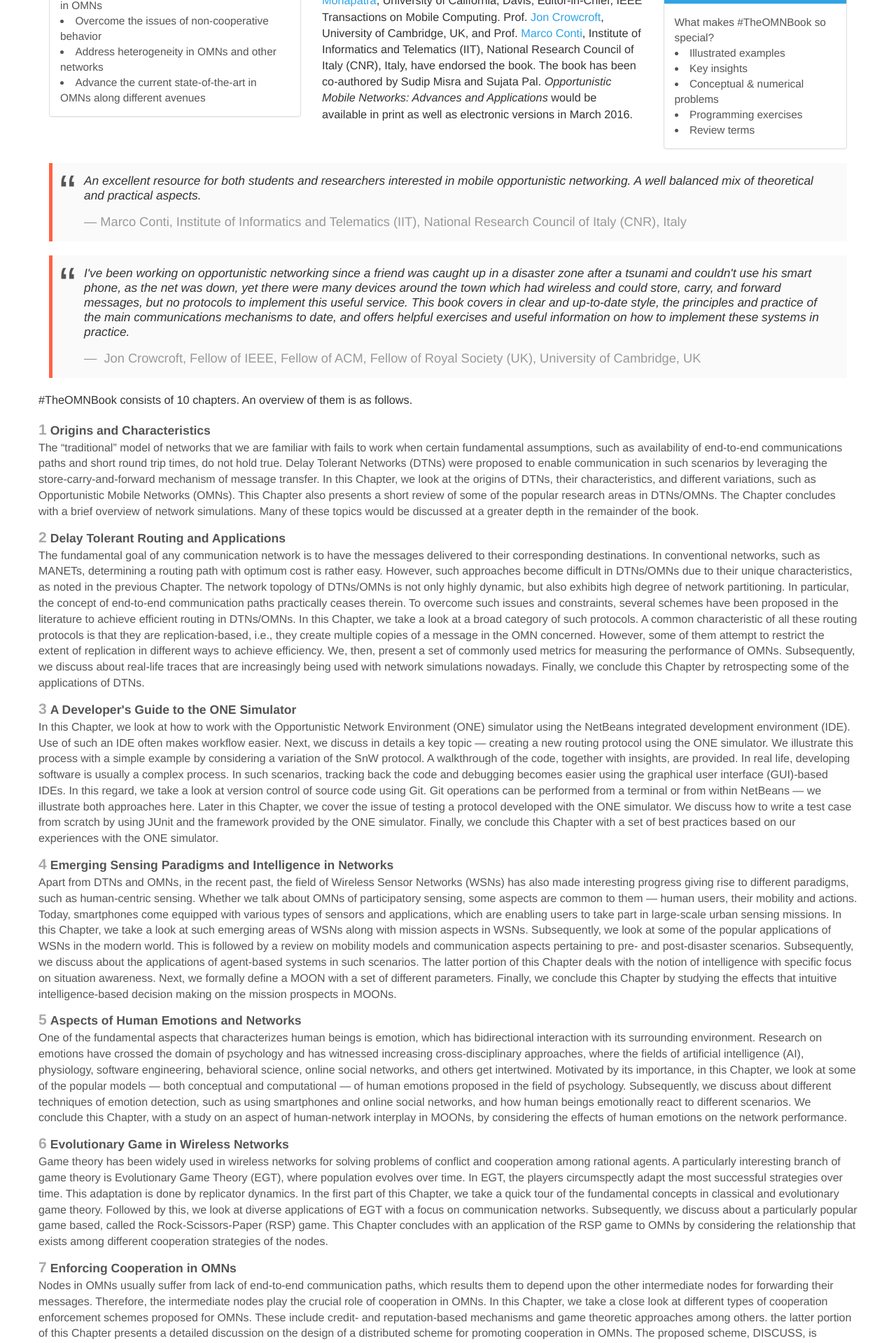
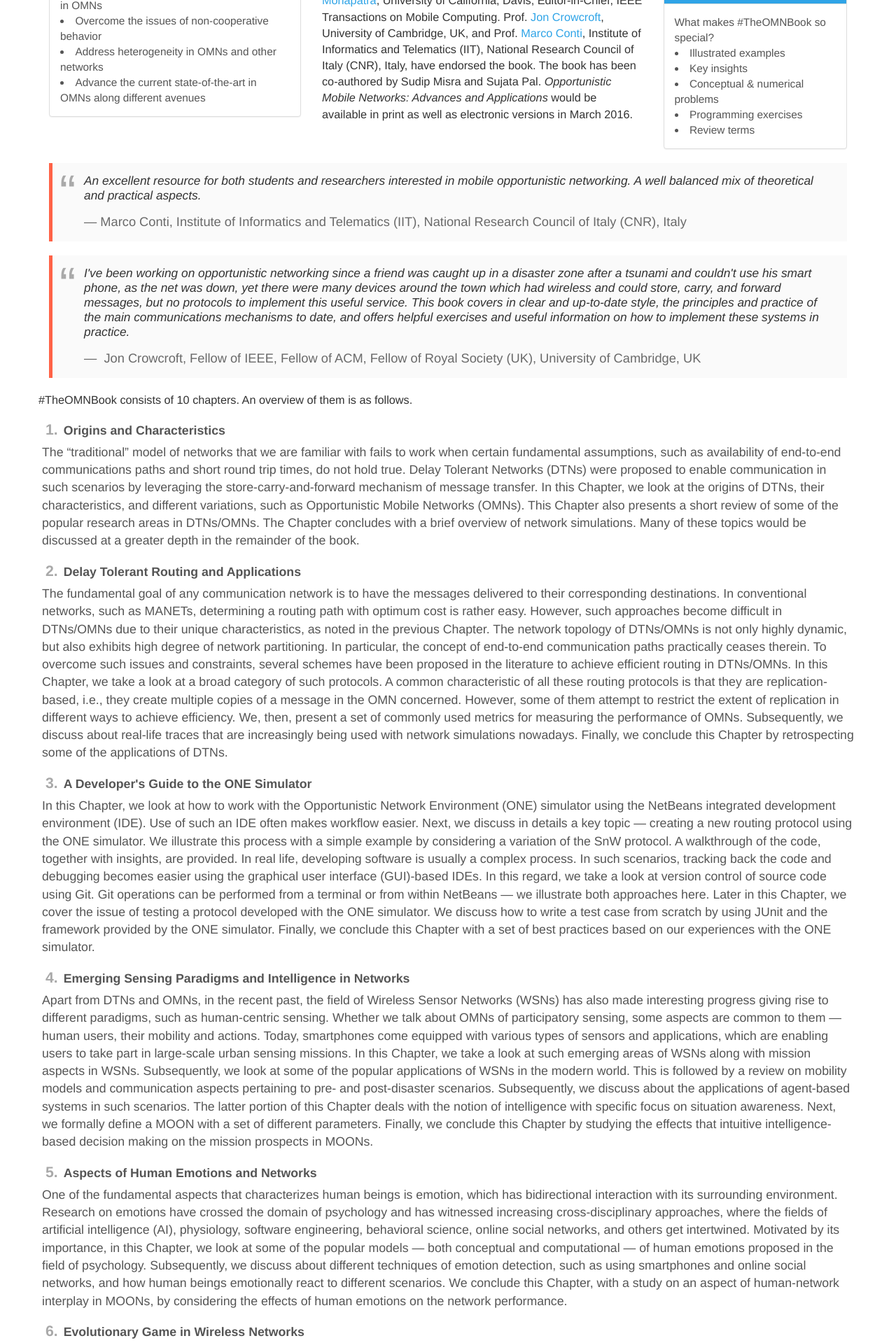
Before and after one commit to barun-saha/barun-saha.github.io, a Jekyll site: the page the_omn_book.html, which Jekyll copies as it is, in a window 1280 px wide. Shown: the part 752-2671 px from the top of the page at 70% size. Built offline with Jekyll 4.4.1, drawn with Linux system fonts in a browser that asks for light colours; nearby versions of some CDN libraries; some web fonts are replaced; comment, search, counter and statistics services are not loaded.

Commit message:
Autonumbered chapters list

```diff
--- a/assets/css/custom.css
+++ b/assets/css/custom.css
@@ -517,6 +517,7 @@ blockquote{
 }
 blockquote::before{
     content: "\201C";
+    color: darkgray;
     position: absolute;
     left: 10px;
     top:0px;
@@ -531,50 +532,35 @@ blockquote p:first-child {
 }
 blockquote small {
     font-size: 0.9em;
+    color: dimgray;
 }
 
 .chapters-list {
-    font-size: 1.14em;
+    font-size: 1.15em;
 }
 .chapters-list dt {
     font-size: 1.1em;
 }
-.chapters-list dt::before{
+.chapters-list dd {
+    font-size: 1.1em;
+    padding: 5px;
+}
+.chapters-list {
+    counter-reset: chapter;
+}
+.chapters-list dt:before{
     left: 10px;
     top: 0px;
     font-size: 1.2em;
-    padding-right: 5px;
+    padding-right: 2px;
+    padding-left: 10px;
+    text-align: right;
     color: darkgray;
+    counter-increment: chapter;
+    content: counter(chapter) ". ";
 }
-#c1::before {
-    content: "1";
-}
-#c2::before {
-    content: "2";
-}
-#c3::before {
-    content: "3";
-}
-#c4::before {
-    content: "4";
-}
-#c5::before {
-    content: "5";
-}
-#c6::before {
-    content: "6";
-}
-#c7::before {
-    content: "7";
-}
-#c8::before {
-    content: "8";
-}
-#c9::before {
-    content: "9";
-}
-#c10::before {
-    content: "10";
+.c10 {
+    margin-left: -9px;
 }
 .chapters-list dd {
     margin-bottom: 10px;
--- a/the_omn_book.html
+++ b/the_omn_book.html
@@ -223,34 +223,34 @@ Opportunistic Mobile Networks: Advances and Applications
             </p>
 
             <dl class="chapters-list">
-                <dt id="c1">Origins and Characteristics</dt>
+                <dt>Origins and Characteristics</dt>
                 <dd>The &ldquo;traditional&rdquo; model of networks that we are familiar with fails to work when certain fundamental assumptions, such as availability of end-to-end communications paths and short round trip times, do not hold true. Delay Tolerant Networks (DTNs) were proposed to enable communication in such scenarios by leveraging the store-carry-and-forward mechanism of message transfer. In this Chapter, we look at the origins of DTNs, their characteristics, and different variations, such as Opportunistic Mobile Networks (OMNs). This Chapter also presents a short review of some of the popular research areas in DTNs/OMNs. The Chapter concludes with a brief overview of network simulations. Many of these topics would be discussed at a greater depth in the remainder of the book.</dd>
 
-                <dt id="c2">Delay Tolerant Routing and Applications</dt>
+                <dt>Delay Tolerant Routing and Applications</dt>
                 <dd>The fundamental goal of any communication network is to have the messages delivered to their corresponding destinations. In conventional networks, such as MANETs, determining a routing path with optimum cost is rather easy. However, such approaches become difficult in DTNs/OMNs due to their unique characteristics, as noted in the previous Chapter. The network topology of DTNs/OMNs is not only highly dynamic, but also exhibits high degree of network partitioning. In particular, the concept of end-to-end communication paths practically ceases therein. To overcome such issues and constraints, several schemes have been proposed in the literature to achieve efficient routing in DTNs/OMNs. In this Chapter, we  take a look at a broad category of such protocols. A common characteristic of all these routing protocols is that they are replication-based, i.e., they create multiple copies of a message in the OMN concerned. However, some of them attempt to restrict the extent of replication in different ways to achieve efficiency. We, then, present a set of commonly used metrics for measuring the performance of OMNs. Subsequently, we discuss about real-life traces that are increasingly being used with network simulations nowadays. Finally, we conclude this Chapter by retrospecting some of the applications of DTNs.</dd>
 
-                <dt id="c3">A Developer's Guide to the ONE Simulator</dt>
+                <dt>A Developer's Guide to the ONE Simulator</dt>
                 <dd>In this Chapter, we look at how to work with the Opportunistic Network Environment (ONE) simulator using the NetBeans integrated development environment (IDE). Use of such an IDE often makes workflow easier. Next, we discuss in details a key topic &mdash; creating a new routing protocol using the ONE simulator. We illustrate this process with a simple example by considering a variation of the SnW protocol. A walkthrough of the code, together with insights, are provided. In real life, developing software is usually a complex process. In such scenarios, tracking back the code and debugging becomes easier using the graphical user interface (GUI)-based IDEs. In this regard, we take a look at version control of source code using Git. Git operations can be performed from a terminal or from within NetBeans &mdash; we illustrate both approaches here. Later in this Chapter, we cover the issue of testing a protocol developed with the ONE simulator. We discuss how to write a test case from scratch by using JUnit and the framework provided by the ONE simulator. Finally, we conclude this Chapter with a set of best practices based on our experiences with the ONE simulator.</dd>
 
-                <dt id="c4">Emerging Sensing Paradigms and Intelligence in Networks</dt>
+                <dt>Emerging Sensing Paradigms and Intelligence in Networks</dt>
                 <dd>Apart from DTNs and OMNs, in the recent past, the field of Wireless Sensor Networks (WSNs) has also made interesting progress giving rise to different paradigms, such as human-centric sensing. Whether we talk about OMNs of participatory sensing, some aspects are common to them &mdash; human users, their mobility and actions. Today, smartphones come equipped with various types of sensors and applications, which are enabling users to take part in large-scale urban sensing missions. In this Chapter, we take a look at such emerging areas of WSNs along with mission aspects in WSNs. Subsequently, we look at some of the popular applications of WSNs in the modern world. This is followed by a review on mobility models and communication aspects pertaining to pre- and post-disaster scenarios. Subsequently, we discuss about the applications of agent-based systems in such scenarios. The latter portion of this Chapter deals with the notion of intelligence with specific focus on situation awareness. Next, we formally define a MOON with a set of different parameters. Finally, we conclude this Chapter by studying the effects that intuitive intelligence-based decision making on the mission prospects in MOONs.</dd>
 
-                <dt id="c5">Aspects of Human Emotions and Networks</dt>
+                <dt>Aspects of Human Emotions and Networks</dt>
                 <dd>One of the fundamental aspects that characterizes human beings is emotion, which has bidirectional interaction with its surrounding environment. Research on emotions have crossed the domain of psychology and has witnessed increasing cross-disciplinary approaches, where the fields of artificial intelligence (AI), physiology, software engineering, behavioral science, online social networks, and others get intertwined. Motivated by its importance, in this Chapter, we look at some of the popular models &mdash; both conceptual and computational &mdash; of human emotions proposed in the field of psychology. Subsequently, we discuss about different techniques of emotion detection, such as using smartphones and online social networks, and how human beings emotionally react to different scenarios. We conclude this Chapter, with a study on an aspect of human-network interplay in MOONs, by considering the effects of human emotions on the network performance.</dd>
 
-                <dt id="c6">Evolutionary Game in Wireless Networks</dt>
+                <dt>Evolutionary Game in Wireless Networks</dt>
                 <dd>Game theory has been widely used in wireless networks for solving problems of conflict and cooperation among rational agents. A particularly interesting branch of game theory is Evolutionary Game Theory (EGT), where population evolves over time. In EGT, the players circumspectly adapt the most successful strategies over time. This adaptation is done by replicator dynamics. In the first part of this Chapter, we take a quick tour of the fundamental concepts in classical and evolutionary game theory. Followed by this, we look at diverse applications of EGT with a focus on communication networks. Subsequently, we discuss about a particularly popular game based, called the Rock-Scissors-Paper (RSP) game. This Chapter concludes with an application of the RSP game to OMNs by considering the relationship that exists among different cooperation strategies of the nodes.</dd>
 
-                <dt id="c7">Enforcing Cooperation in OMNs</dt>
+                <dt>Enforcing Cooperation in OMNs</dt>
                 <dd>Nodes in OMNs usually suffer from lack of end-to-end communication paths, which results them to depend upon the other intermediate nodes for forwarding their messages. Therefore, the intermediate nodes play the crucial role of cooperation in OMNs. In this Chapter, we take a close look at different types of cooperation enforcement schemes proposed for OMNs. These include credit- and reputation-based mechanisms and game theoretic approaches among others. the latter portion of this Chapter presents a detailed discussion on the design of a distributed scheme for promoting cooperation in OMNs. The proposed scheme, DISCUSS, is inspired by evolutionary theory. We look at different theoretical aspects as well as the feasibility of its use in real life.</dd>
 
-                <dt id="c8">Heterogeneity in OMNs</dt>
+                <dt>Heterogeneity in OMNs</dt>
                 <dd>Heterogeneity in real-life networks is perhaps inevitable. In this Chapter, we look at different aspects of heterogeneity in conventional networks, such as MANETs, as well as, in OMNs. We begin by looking at the fundamental causes of heterogeneity in communication networks, which includes diversity in software, hardware, and architecture. We look at the different forms of heterogeneity that arises in the link and network layers of the protocol stack. We also look at different techniques to mitigate such issues. Subsequently, we focus on specific aspects of heterogeneity that are observed in DTNs/OMNs. We look at time-varying graphs, and representation of heterogeneous OMNs with such graphs. Followed by this, we study the aspects of heterogeneous routing protocols in OMNs, and their mitigation. Finally, we summarize the adverse effects that heterogeneity has upon the performance of OMNs.</dd>
 
-                <dt id="c9">Opportunistic Mobile Networks: Toward Reality</dt>
+                <dt>Opportunistic Mobile Networks: Toward Reality</dt>
                 <dd>Having explored different dimensions of OMNs, in this Chapter, we pause for a moment, and look at the reality. Where do DTNs/OMNs stand today? How well it has been adopted? What are its promises? We begin by taking a look at some comprehensive statistics on research efforts in this domain. Subsequently, we discuss about Request for Comments (RFCs) and look at some of the RFCs published for DTNs. This is followed by a quick tour of a sample of current inventions based on DTNs/OMNs. In the latter part of this Chapter, we discuss some of the recent trends in OMNs and different avenues along which it can evolve. Finally, this Chapter ends with a few prospective project topics that can be undertaken by the reader.</dd>
 
-                <dt id="c10">The Big Picture</dt>
+                <dt class="c10">The Big Picture</dt>
                 <dd>This book presented a short tour of OMNs. It looked back at its origins in DTNs, its characteristics, advances made over the last two decades, and various applications. In this book, we looked at the aspects of routing in OMNs, issues of cooperation and heterogeneity, and a different dimension &mdash; aspects of human users in the network. In this final Chapter of the book, we put our learning in perspective, and look at the big picture emerging out of all these discussions.</dd>
             </dl>
         </div>
```
Also changed, not shown: templates/the_omn_book.html (+10 -10 lines). Lines whose indentation alone changed are shown as unchanged.
